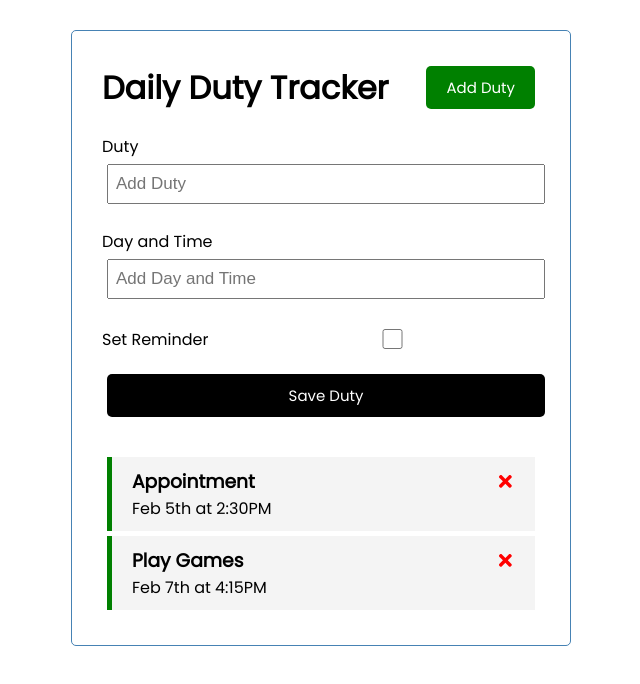
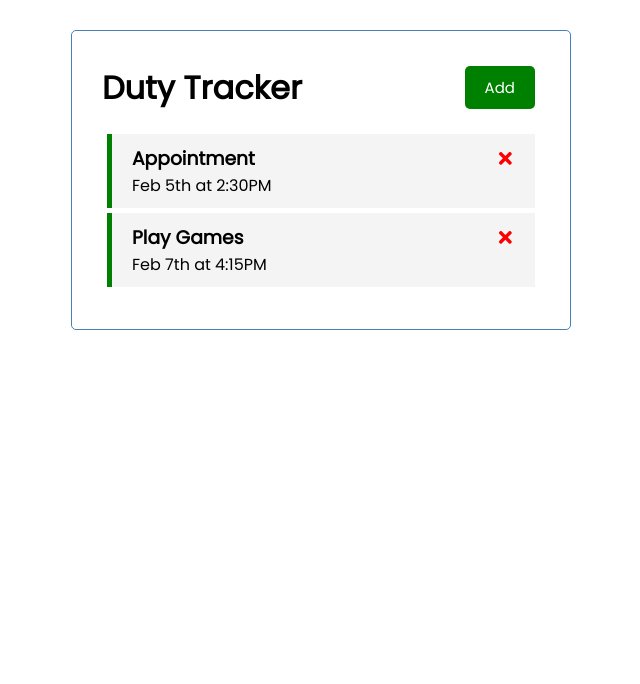
Before and after one commit to alex-budko/daily-duty-tracker, a React (Create React App) app: page / in a window 1280 px wide. Shown: the top 684 px of the page, without its empty margins (319-959 px from the left). Built offline with nearby package versions, Linux system fonts and the light colour scheme.

Commit message:
added button toggling

```diff
--- a/src/App.js
+++ b/src/App.js
@@ -5,6 +5,7 @@
 import { useState } from "react"
 
 const App = () => {
+  const [showAddTask, setShowAddTask] = useState(false)
   const [tasks, setTasks] = useState([
     {
       id: 1,
@@ -40,8 +41,8 @@
 
   return (
     <div className="container">
-      <Header title = "Daily Duty Tracker" />
-      <AddTask onAdd = {addTask} />
+      <Header onAdd={()=> setShowAddTask(!showAddTask)} showAdd={showAddTask} />
+      {showAddTask && <AddTask onAdd = {addTask} />}
       {tasks.length > 0 ? <Tasks tasks = {tasks} onDelete={deleteTask} onToggle={toggleReminder}/>
       : 'No Duties To Show'}
     </div>
--- a/src/components/Button.js
+++ b/src/components/Button.js
@@ -1,8 +1,6 @@
-import PropTypes from 'prop-types';
-
-const Button = ({color, text, onClick}) => {
+const Button = ({color, text, onAdd}) => {
     return (
-        <button onClick={onClick} style={{ backgroundColor: color }}
+        <button onClick={onAdd} style={{ backgroundColor: color }}
         className='btn'>{text}</button>
     )
 }
--- a/src/components/Header.js
+++ b/src/components/Header.js
@@ -1,14 +1,10 @@
-import PropTypes from 'prop-types'
 import Button from './Button'
 
-const Header = ({title}) => {
-    const onClick = () => {
-        console.log("click")
-    }
+const Header = ({title, onAdd, showAdd}) => {
     return (
         <div className = 'header'>
             <h1>{title}</h1>
-            <Button color='green' text='Add Duty' onClick={onClick} />
+            <Button color='green' onAdd={onAdd} text={showAdd ? 'Close' : 'Add'} />
         </div>
     )
 }
```
